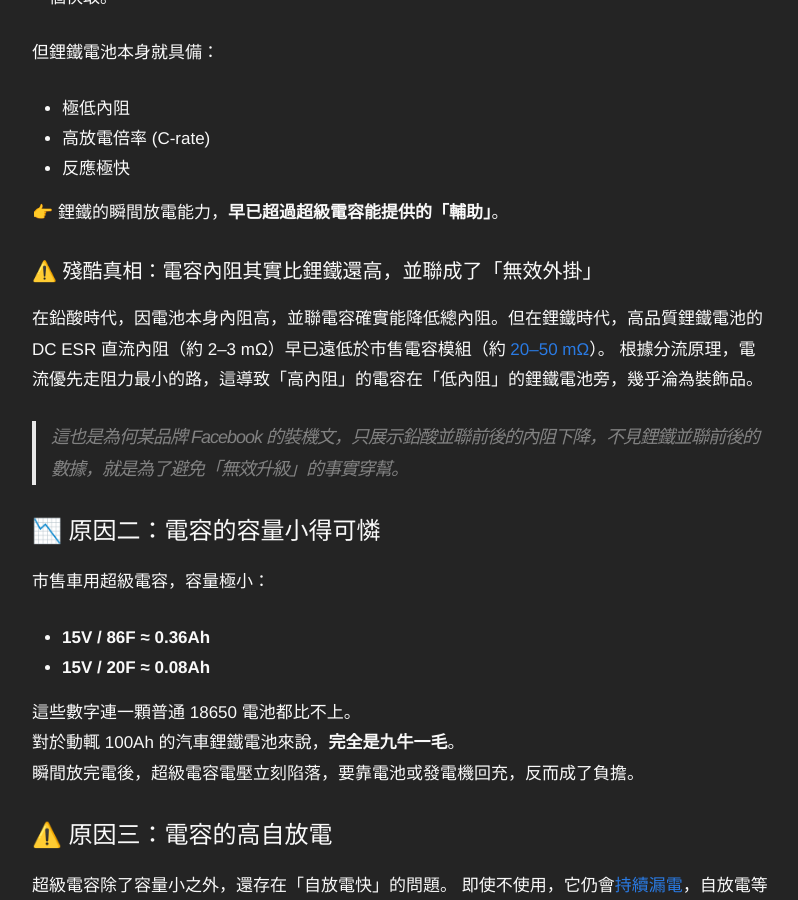
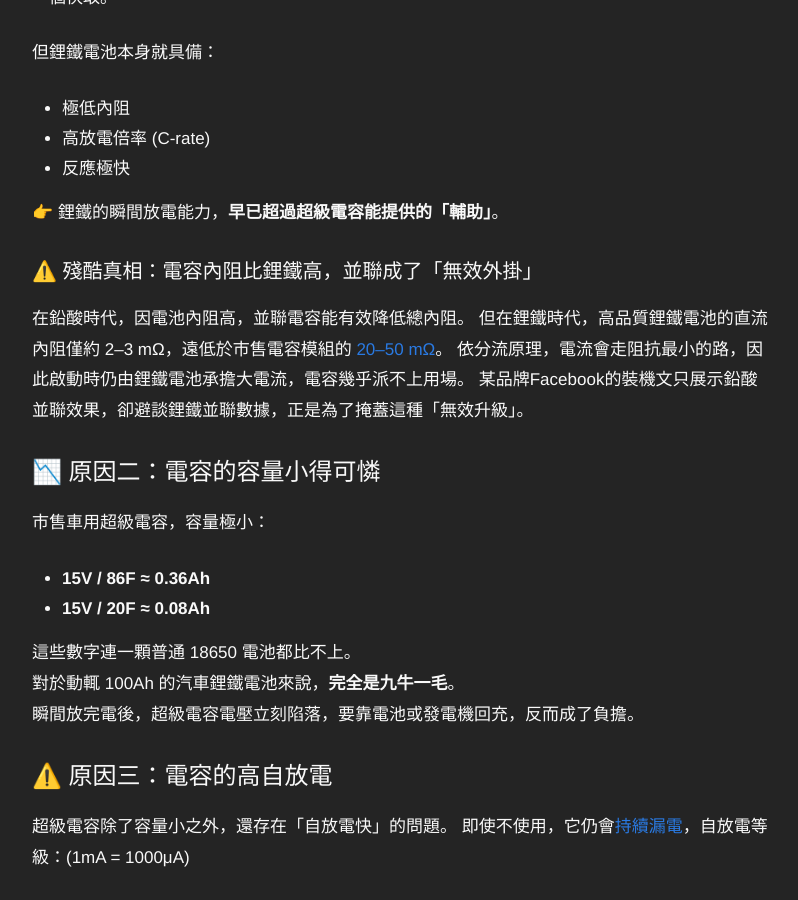
Before and after one commit to 1stbenz/1stbenz.github.io, a Jekyll site: the page built from _posts/2025-10-18-dont-use-supercap.md, in a window 1280 px wide and 900 px high, scrolled down 822 px. Shown: the whole window, without its empty margins (238-1036 px from the left). Built offline with Jekyll 4.4.1, drawn with Linux system fonts in a browser that asks for light colours.

Commit message:
Update 2025-10-18-dont-use-supercap.md

```diff
--- a/_posts/2025-10-18-dont-use-supercap.md
+++ b/_posts/2025-10-18-dont-use-supercap.md
@@ -28,11 +28,12 @@ categories: Auto
 
 👉 鋰鐵的瞬間放電能力，**早已超過超級電容能提供的「輔助」**。
 
-### ⚠️ 殘酷真相：電容內阻其實比鋰鐵還高，並聯成了「無效外掛」
+### ⚠️ 殘酷真相：電容內阻比鋰鐵高，並聯成了「無效外掛」
 
-在鉛酸時代，因電池本身內阻高，並聯電容確實能降低總內阻。但在鋰鐵時代，高品質鋰鐵電池的 DC ESR 直流內阻（約 2–3 mΩ）早已遠低於市售電容模組（約 [20–50 mΩ](/images/supercap_ir.webp)）。
-根據分流原理，電流優先走阻力最小的路，這導致「高內阻」的電容在「低內阻」的鋰鐵電池旁，幾乎淪為裝飾品。
-> 這也是為何某品牌 Facebook 的裝機文，只展示鉛酸並聯前後的內阻下降，不見鋰鐵並聯前後的數據，就是為了避免「無效升級」的事實穿幫。
+在鉛酸時代，因電池內阻高，並聯電容能有效降低總內阻。
+但在鋰鐵時代，高品質鋰鐵電池的直流內阻僅約 2–3 mΩ，遠低於市售電容模組的 [20–50 mΩ](/images/supercap_ir.webp)。
+依分流原理，電流會走阻抗最小的路，因此啟動時仍由鋰鐵電池承擔大電流，電容幾乎派不上用場。
+某品牌Facebook的裝機文只展示鉛酸並聯效果，卻避談鋰鐵並聯數據，正是為了掩蓋這種「無效升級」。
 
 ## 📉 原因二：電容的容量小得可憐
 
```
